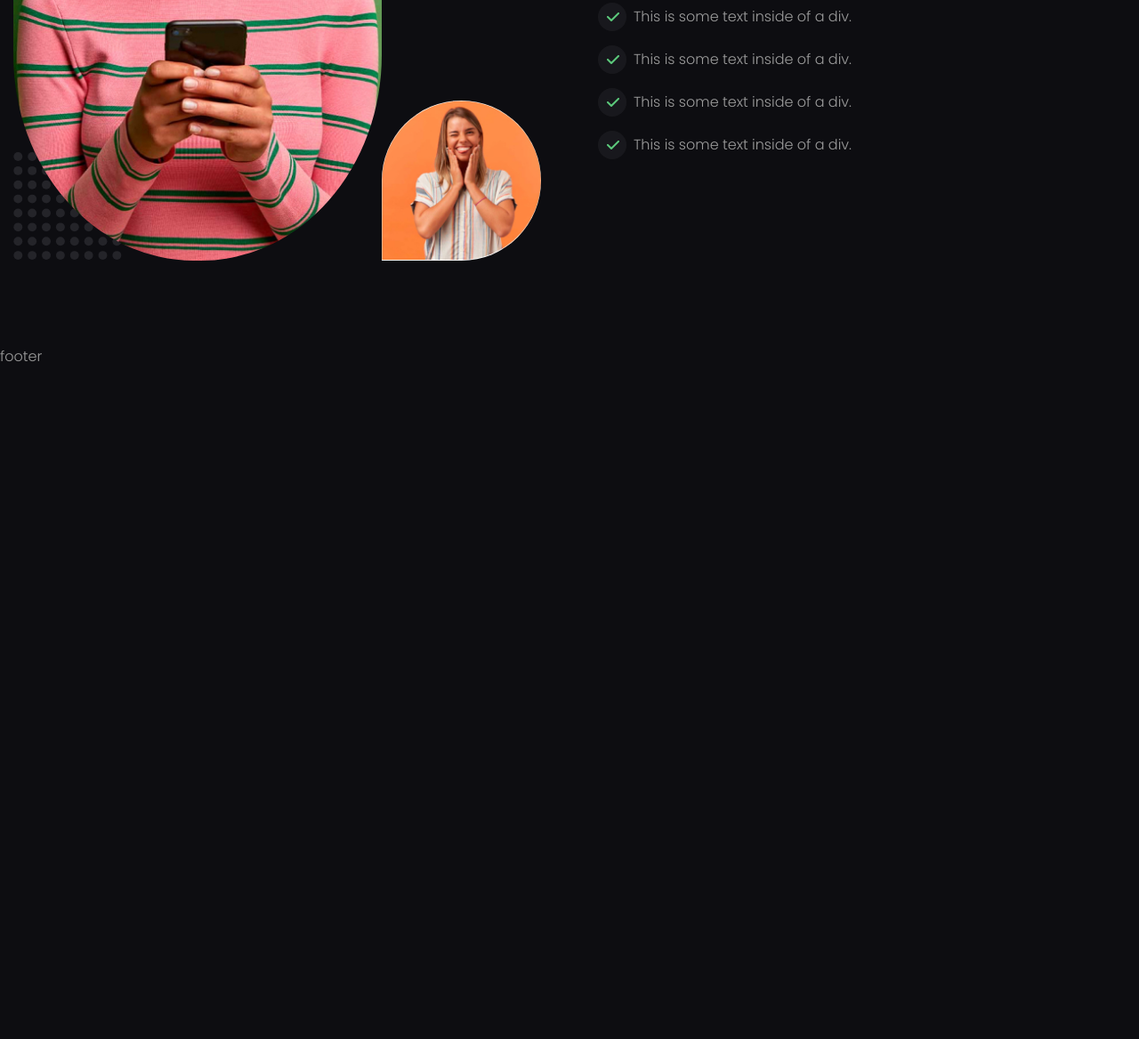
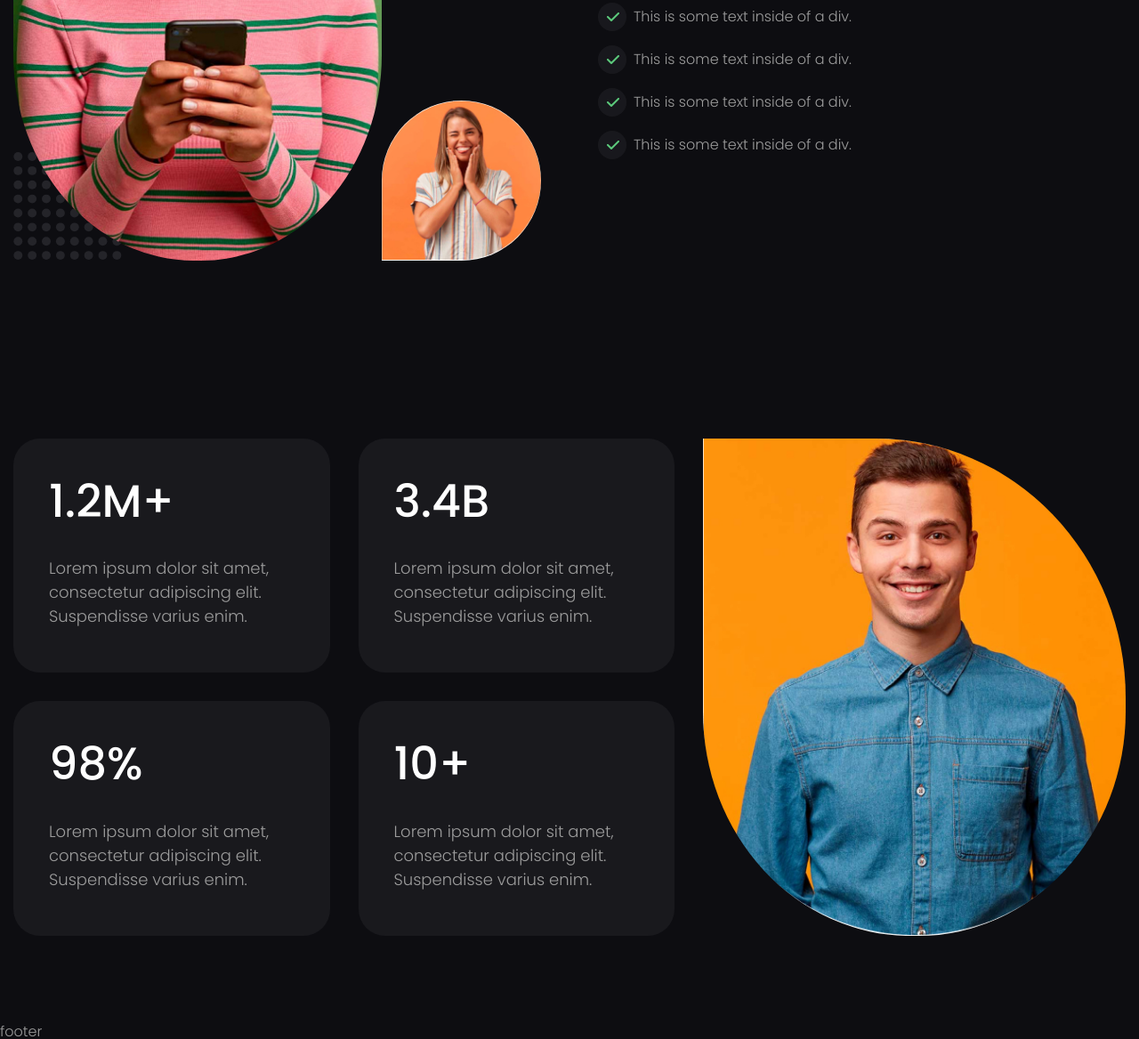
Before and after one commit to VitaKoval/Growfy, a plain HTML site: page index.html in a window 1280 px wide. Shown: the part 2769-3937 px from the top of the page at 89% size. Before the commit the page ends 3178 px from the top, so only its background shows below. Drawn offline with Linux system fonts and the light colour scheme; files whose address does not match are found by name.

Commit message:
and section advantage

```diff
--- a/css/style.css
+++ b/css/style.css
@@ -85,7 +85,8 @@ body {
 }
 .page__why {
 }
-
+.page__advantages {
+}
 /* ==================================================================== */
 /* ==================================================================== */
 /* --------- HEADER ---------- */
@@ -744,6 +745,90 @@ body {
     padding-bottom: 30px;
   }
   .why__container {
-	  flex-direction: column-reverse;
+    flex-direction: column-reverse;
   }
 }
+
+/*====================================================================*/
+/* ==================================================================== */
+/* ---------- ADVANTAGES ---------- */
+.advantages {
+	padding-top: 100px;
+	padding-bottom: 100px;
+}
+
+.advantages__container {
+  display: flex;
+  row-gap: 32px;
+}
+
+.advantages__items {
+  flex: 1 1 auto;
+  padding-right: 32px;
+  display: grid;
+  gap: 32px;
+  grid-template-columns: repeat(2, 1fr);
+  grid-template-rows: repeat(2, 1fr);
+}
+
+.advantages__item {
+  padding: 40px;
+  background: rgba(129, 129, 139, 0.1);
+  border-radius: 30px;
+}
+
+.advantages__value {
+  font-weight: 500;
+  font-size: 51px;
+  line-height: 1.19; /* 61/51 */
+  color: #ffffff;
+  margin-bottom: 32px;
+}
+
+.advantages__text {
+  font-weight: 300;
+  font-size: 18px;
+  line-height: 1.5; /* 27/18 */
+}
+
+.advantages__image {
+  overflow: hidden;
+  flex: 0 0 38%;
+  align-self: flex-end;
+}
+
+.advantages__image img {
+  max-width: 100%;
+  border-radius: 0 59% 49% 49%/ 0 52% 45% 45%;
+
+}
+
+@media (max-width: 991.98px) {
+	.advantages {
+			padding-top: 50px;
+			padding-bottom: 50px;
+		}
+		.advantages__container {
+			flex-direction: column;
+		}
+
+				.advantages__items {
+					padding-right: 0;
+				}
+				.advantages__image {
+					align-self: center;
+				}
+}
+
+@media (max-width: 767.98px){
+	.advantages {
+			padding-top: 30px;
+			padding-bottom: 30px;
+		}
+}
+
+@media (max-width: 650px) {
+.advantages__items {
+	grid-template-columns: auto;
+}
+}
--- a/index.html
+++ b/index.html
@@ -227,6 +227,51 @@
             </div>
           </div>
         </section>
+        <section class="page__advantages advantages">
+          <div class="advantages__container">
+            <div class="advantages__items">
+              <div class="advantages__item">
+                <div class="advantages__value">1.2M+</div>
+                <div class="advantages__text">
+                  <p>
+                    Lorem ipsum dolor sit amet, consectetur adipiscing elit.
+                    Suspendisse varius enim.
+                  </p>
+                </div>
+              </div>
+              <div class="advantages__item">
+                <div class="advantages__value">3.4B</div>
+                <div class="advantages__text">
+                  <p>
+                    Lorem ipsum dolor sit amet, consectetur adipiscing elit.
+                    Suspendisse varius enim.
+                  </p>
+                </div>
+              </div>
+              <div class="advantages__item">
+                <div class="advantages__value">98%</div>
+                <div class="advantages__text">
+                  <p>
+                    Lorem ipsum dolor sit amet, consectetur adipiscing elit.
+                    Suspendisse varius enim.
+                  </p>
+                </div>
+              </div>
+              <div class="advantages__item">
+                <div class="advantages__value">10+</div>
+                <div class="advantages__text">
+                  <p>
+                    Lorem ipsum dolor sit amet, consectetur adipiscing elit.
+                    Suspendisse varius enim.
+                  </p>
+                </div>
+              </div>
+            </div>
+            <div class="advantages__image">
+              <img src="./img/advantages/01.jpg" alt="image" />
+            </div>
+          </div>
+        </section>
       </main>
       <footer class="footer">footer</footer>
     </div>
```
Also changed, not shown: img/advantages/01.jpg (added), 2 other files.
